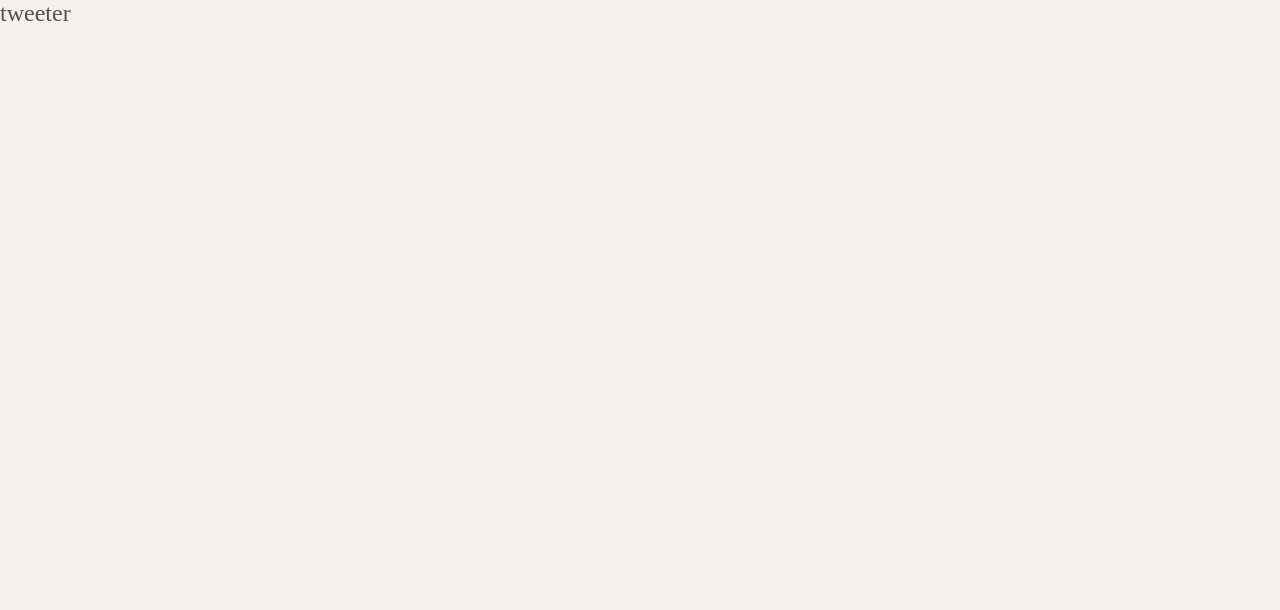
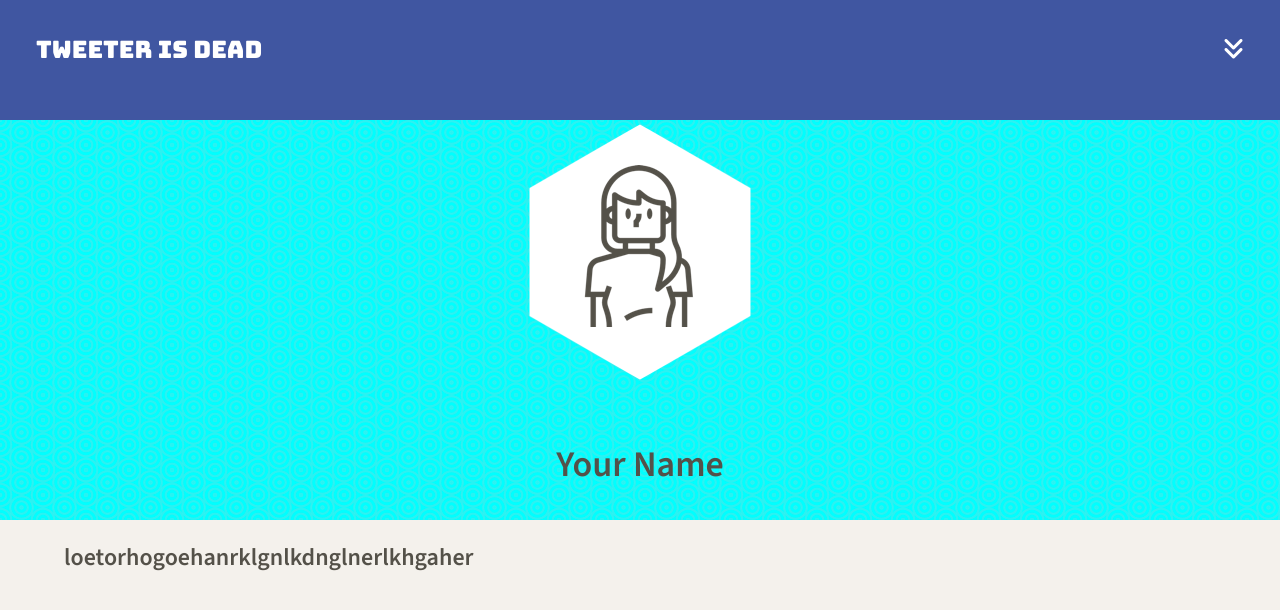
Before and after one commit to DaftTrash97/tweeter1, a website: page public/index.html in a window 1280 px wide. Drawn offline with nearby package versions, Linux system fonts and the light colour scheme.

Commit message:
created navbar, header, and main container for tweets

```diff
--- a/public/index.html
+++ b/public/index.html
@@ -1,14 +1,27 @@
 <!DOCTYPE html>
 <html lang="en">
+
 <head>
   <!-- Meta Information -->
   <title>Tweeter - Home Page</title>
 
   <!-- External CSS -->
-    <link rel="stylesheet" href="https://cdnjs.cloudflare.com/ajax/libs/normalize/8.0.1/normalize.min.css" type="text/css" />
+  <link rel="stylesheet" href="https://cdnjs.cloudflare.com/ajax/libs/normalize/8.0.1/normalize.min.css"
+    type="text/css" />
+    <!--google fonts-->
+  <link rel="preconnect" href="https://fonts.googleapis.com">
+  <link rel="preconnect" href="https://fonts.gstatic.com" crossorigin>
+  <link
+    href="https://fonts.googleapis.com/css2?family=Bungee&family=Source+Sans+3:ital,wght@0,300;0,600;1,300;1,600&display=swap"
+    rel="stylesheet">
+    <!--font awesome-->
+    <link rel="stylesheet" href="https://cdnjs.cloudflare.com/ajax/libs/font-awesome/6.4.2/css/all.min.css" integrity="sha512-z3gLpd7yknf1YoNbCzqRKc4qyor8gaKU1qmn+CShxbuBusANI9QpRohGBreCFkKxLhei6S9CQXFEbbKuqLg0DA==" crossorigin="anonymous" referrerpolicy="no-referrer" />
+    <script src="https://kit.fontawesome.com/14694e2fef.js" crossorigin="anonymous"></script>
 
   <!-- App CSS -->
   <link rel="stylesheet" href="/styles/layout.css" type="text/css" />
+  <link rel="stylesheet" href="/styles/nav.css" type="text/css" />
+  <link rel="stylesheet" href="styles/header.css">
 
   <!-- External JS -->
   <script src="https://ajax.googleapis.com/ajax/libs/jquery/3.4.1/jquery.min.js"></script>
@@ -19,11 +32,24 @@
 
 <body>
   <!-- Top nav bar (fixed) -->
+  <div>
   <nav>
-      <span>tweeter</span>
+    <span font-family="Bungee">tweeter is dead</i></span>
+    <i class="fa-solid fa-angles-down"></i>
   </nav>
+  <header>
+    <div>
+        <img src="/images/profile-hex.png">
+    </div>
+    <br>
+    <div>
+        <h2>Your Name</h2>
+    </div>
+</header> </div>
+  <!-- Page-specific (main) content here -->
+  <main class="container">
+    <p>loetorhogoehanrklgnlkdnglnerlkhgaher</p>
+  </main>
+</body>
 
-    <!-- Page-specific (main) content here -->
-    <main class="container"></main>
-  </body>
 </html>
--- /dev/null
+++ b/public/styles/header.css
@@ -0,0 +1,24 @@
+/* Global styles */
+
+/* Header styles */
+header {
+    height: 400px;
+    width: 100%;
+    display: flex;
+    flex-direction: column;
+    justify-content: center;
+    align-items: center;
+    background-color:cyan;
+    top: 120px;
+    background-image: url("/images/dimension.png");
+}
+
+.avatar {
+    display: flex;
+    justify-content: center;
+    align-items: center;
+}
+
+.name {
+    text-align: center;
+}
--- a/public/styles/layout.css
+++ b/public/styles/layout.css
@@ -18,8 +18,22 @@ body {
   color: #545149;
   background-color: #f4f1ec;
   font-size: 24px;
+  font-family: 'Source Sans 3', sans-serif;
+  display: flex;
+  flex-direction: column;
 }
 
+nav {
+  color: #545149;
+  background-color: #f4f1ec;
+  font-family: 'Bungee', sans-serif\\
+}
+
+main {
+  margin: auto;
+  width: 90%;
+  background-color: #f4f1ec;
+}
 /*
  * Additional CSS can be defined below or in other CSS files, as per instructions
  */
--- /dev/null
+++ b/public/styles/nav.css
@@ -0,0 +1,17 @@
+/* Global styles */
+body {
+    margin: 0;
+    padding: 0;
+}
+
+/* Nav styles */
+nav {
+    display: flex;
+    justify-content: space-between;
+    height: 120px;
+    width: 100%;
+    background-color: #4056A1;
+    color: #FFFFFF;
+    font-family: 'Bungee', sans-serif;
+    padding: 1.5em;
+}
```
Also changed, not shown: server/data-files/initial-tweets.json (+5 -5 lines), public/images/dimension.png (added), 1 other file. Lines whose indentation alone changed are shown as unchanged.
